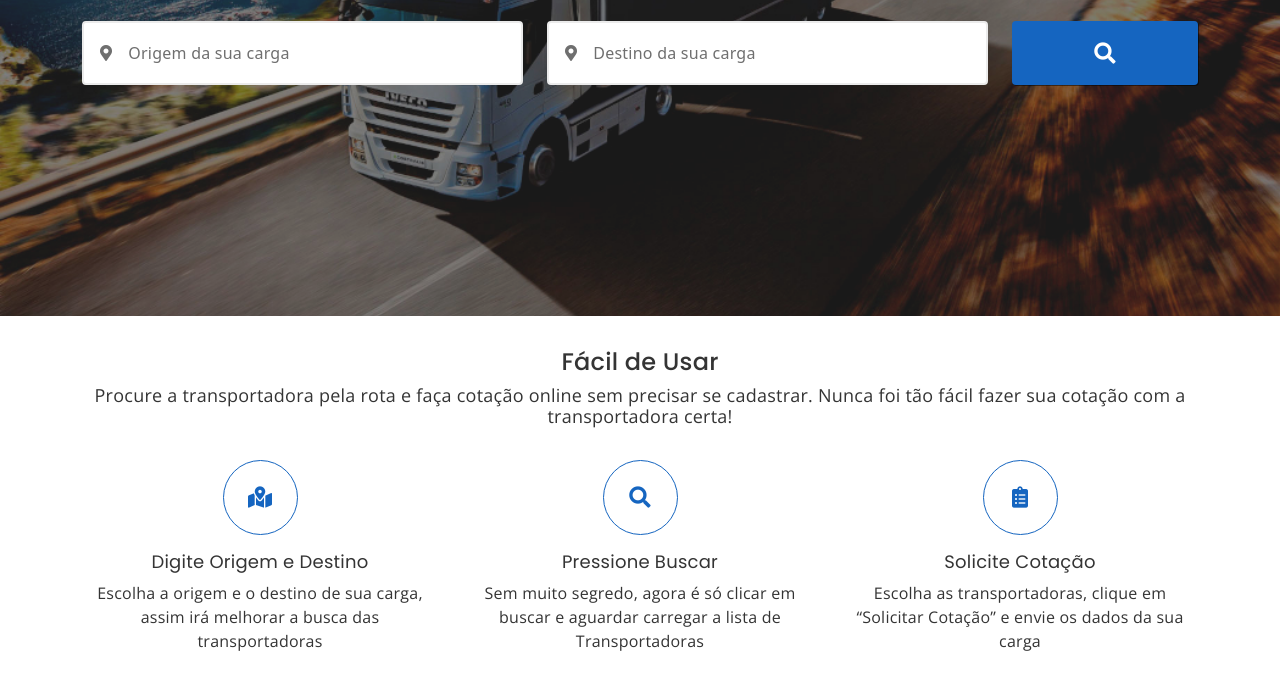
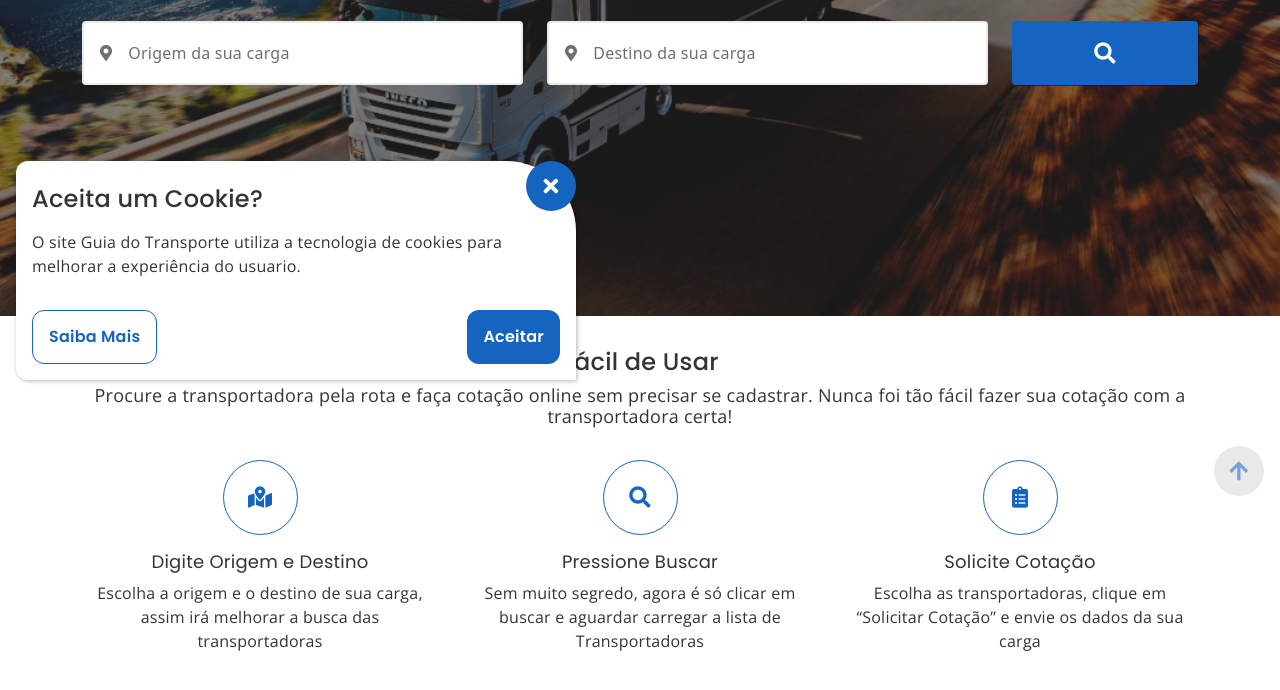
Before and after one commit to guileshi/Guia-do-Transporte-v1, a plain HTML site: page index.html in a window 1280 px wide. Shown: the part 404-1094 px from the top of the page. Drawn offline with nearby package versions, Linux system fonts and the light colour scheme.

Commit message:
navbar margin adjust / cookie modal / slide to top button

```diff
--- a/css/style.css
+++ b/css/style.css
@@ -134,6 +134,129 @@ label {
 
 /* --- */
 
+/* slidetop */
+.slidetop{
+    position: fixed;
+    right: 16px;
+    bottom: -100px;
+
+    z-index: 10;
+    opacity: 1;
+    transition: var(--t-btn);
+    display: inline-block;
+}
+.slidetop.unhide{
+    bottom: 16px;
+    opacity: 1;
+}
+.slidetop__btn{
+    background-color: var(--accent-2);
+    opacity: 0.6;
+    color: var(--base);
+    border-radius: 50%;
+    height: 50px;
+    width: 50px;
+    display: flex;
+    justify-content: center;
+    align-items: center;
+    padding: 0;
+    transition: var(--t-btn);
+}
+.slidetop__btn:hover{
+    background-color: var(--accent-2);
+    color: var(--base);
+    opacity: 1;
+}
+/* --- */
+
+/* cookie */
+.cookie{
+    position: fixed;
+    bottom: 16px;
+    left: 16px;
+    background-color: var(--accent-0);
+    font-weight: var(--medium);
+    height: auto;
+    border-radius: 12px 70px 0 12px;
+    padding: 24px 16px 16px 16px;
+    z-index: 10;
+    box-shadow: 1px 1px 4px rgba(0, 0, 0, 0.3);
+    -webkit-box-shadow: 1px 1px 4px rgba(0, 0, 0, 0.3);
+    max-width: 560px;
+}
+.cookie__close{
+    position: absolute;
+    top: 0;
+    right: 0;
+    background: transparent;
+}
+.cookie__close__btn:hover{
+    color: var(--accent-2);
+}
+.cookie__btn__group{
+    display: flex;
+    justify-content: space-between;
+}
+.cookie__close__btn{
+    display: flex;
+    justify-content: center;
+    align-items: center;
+    height: 50px;
+    width: 50px;
+    color: var(--accent-0);
+    background-color: var(--base);
+    border-radius: 100%;
+    transition: var(--t-btn);
+}
+.cookie__title{
+    font-size: var(--px24);
+    font-family: var(--poppins);
+    color: var(--accent-7);
+    padding-bottom: 8px;
+}
+.cookie__text{
+    font-size: var(--px16);
+    font-family: var(--opens-sans);
+    font-weight: var(--light);
+    color: var(--accent-7);
+    padding-bottom: 16px;
+}
+.cookie__btn{
+    color: var(--accent-0);
+    background-color: var(--base);
+    font-weight: var(--semibold);
+    font-family: var(--poppins);
+    font-size: var(--px16);
+    transition: var(--t-btn);
+    padding: 14px 16px;
+    display: inline-block;
+    border-radius: 12px;
+}
+.cookie__btn.--transparent{
+    background-color: transparent;
+    color: var(--base);
+    border: 1px solid var(--base);
+    margin-right: 16px;
+}
+
+.cookie__btn:hover{
+    color: var(--accent-0);
+    transform: translate(-5px, -5px);
+    -webkit-transform: translate(-5px, -5px);
+    box-shadow: 5px 5px 0px rgb(0 0 0);
+}
+.cookie__btn.--transparent:hover{
+    color: var(--base);
+}
+
+.cookie__btn:active{
+    transform: translate(0, 0);
+    -webkit-transform: translate(0, 0);
+    box-shadow: 1px 1px 0px rgb(0 0 0);
+}
+/* --- */
+
+/* download app */
 .download-app {
     height: 40px;
     background: var(--base);
@@ -345,7 +468,7 @@ label {
     align-items: center;
     width: 90vw;
     height: auto;
-    margin-top: 32px;
+    margin-top: 24px;
     padding: 0;
     top: 0;
     left: 0;
@@ -1101,6 +1224,11 @@ label {
     .hero {
         clip-path: polygon(0 0, 100% 0, 100% 95%, 0% 100%);
         height: 80vh;
+    }
+    /* --- */
+    /* cookie */
+    .cookie{
+        max-width: 320px;
     }
     /* --- */
     /* sidebar */
--- a/index.html
+++ b/index.html
@@ -31,6 +31,33 @@
 </head>
 
 <body>
+    <!-- Botão de voltar para o topo -->
+    <div class="slidetop">
+        <a href="#hero" class="btn slidetop__btn scroll-page" type="button" role="button">
+            <i class="fas fa-arrow-up fa-lg"></i>
+        </a>
+    </div>
+
+    <section class="cookie">
+        <button class="cookie__close" type="button" role="button">
+            <div class="cookie__close__btn"><i class="fas fa-times fa-lg"></i></div>
+        </button>
+        <h2 class="cookie__title">
+            Aceita um Cookie?
+        </h2>
+        <p class="cookie__text">
+            O site Guia do Transporte utiliza a tecnologia de cookies para melhorar a experiência do usuario.
+        </p>
+        <div class="cookie__btn__group">
+            <a href="#" class="cookie__btn --transparent" role="button" type="button">
+                Saiba Mais
+            </a>
+            <button class="cookie__btn" role="button" type="button" id="cookie__btn--accept">
+                Aceitar
+            </button>
+        </div>
+    </section>
+
     <!-- Barra de Navegação lateral -->
     <section id="sidebar">
         <div class="filter" id="filter--blue"></div>
@@ -124,7 +151,7 @@
     </section>
 
     <!-- Background do Hero -->
-    <header class="hero container-fluid">
+    <header class="hero container-fluid" id="hero">
     </header>
 
     <!-- Conteúdo principal -->
--- a/js/intersection-observer.js
+++ b/js/intersection-observer.js
@@ -53,6 +53,7 @@ const observerApp = new IntersectionObserver(function (entries, observer) {
 const observerHero = new IntersectionObserver(function (entries, observer) {
     entries.forEach(entry => {
         if (entry.isIntersecting && entry.target === hero) {
+            $('.slidetop').removeClass("unhide")
             $('.topbar').removeClass('fixed')
             $('.topbar__quotation').css("display", "none")
             $('.topbar__quotation__form').css("display", "none")
@@ -61,6 +62,7 @@ const observerHero = new IntersectionObserver(function (entries, observer) {
             console.log("Hero Observed")
 
         } else if (!entry.isIntersecting) {
+            $('.slidetop').addClass("unhide")
             $('.topbar').addClass('fixed')
             $('.topbar__quotation').css("display", "block")
             $('.topbar__quotation__form').css("display", "flex")
--- a/js/my.js
+++ b/js/my.js
@@ -153,3 +153,30 @@
     getTextDestination();
     getTextDestinationTop();
 }
+
+// Botão de aceitar cookies
+$('#cookie__btn--accept').click(function(){
+    $(".cookie").css("display", "none")
+})
+
+
+// Botão de fechar os cookies
+$('.cookie__close__btn').click(function(){
+    $(".cookie").css("display", "none")
+})
+
+(function ($) {
+    /*Efeito de rolagem de tela para os links clicados */
+    var $doc = $('html,body');
+    $(".scroll-page").click(function () {
+        $doc.animate({
+            scrollTop: $($.attr(this, 'href')).offset().top
+        }, 500);
+        return false;
+    })
+})(jQuery);
+
+// Transição de tela de loading
+$(window).on("load", function () {
+    $(".gooey").fadeOut("slow");
+});
```
